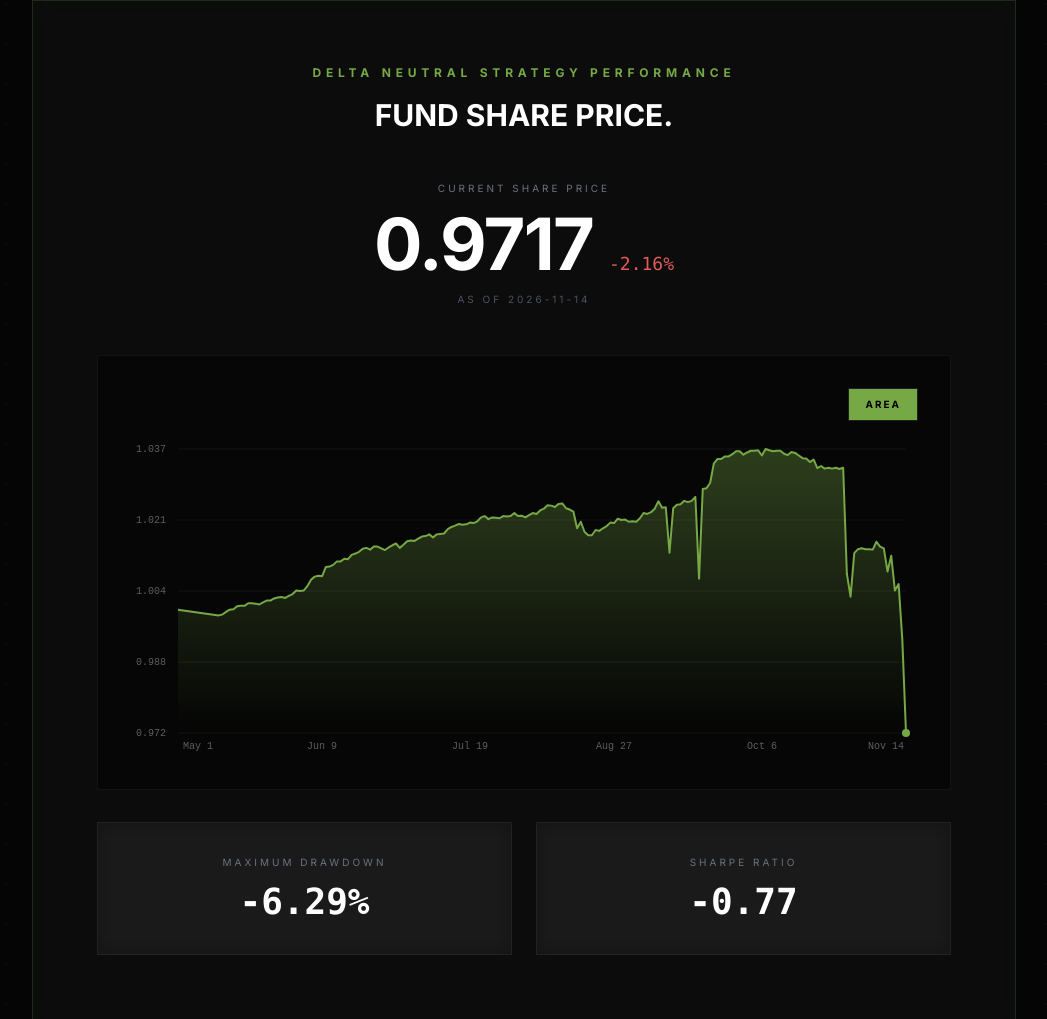
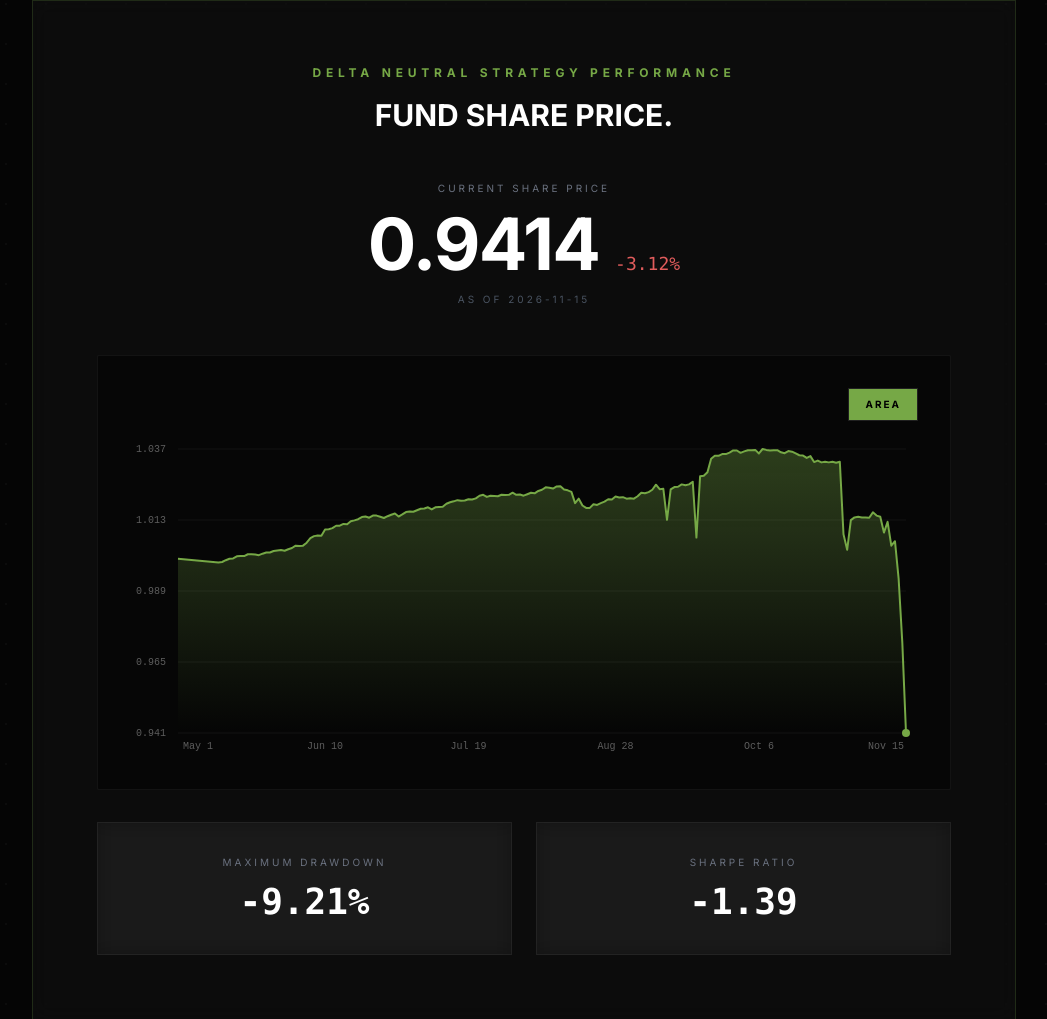
Before and after one commit to rexlau-prog/zynerise-website, a plain HTML site: page index.html in a window 1280 px wide. Shown: the part 1598-2617 px from the top of the page, without its empty margins (116-1163 px from the left). Drawn offline with nearby package versions, Linux system fonts and the light colour scheme.

Commit message:
FRA data auto-update: 2026-11-15 (189 pts, MDD -9.21%, Sharpe -1.39)

```diff
--- a/index.html
+++ b/index.html
@@ -369,9 +369,9 @@
         // (manual edits to this block are overwritten at 00:10 UTC).
         // dates/prices: aligned chronological series (oldest -> newest).
         const FRA_DATA = {
-            asOf: "2026-11-14",
-            maxDrawdown: -6.29,   // percent
-            sharpe: -0.77,
+            asOf: "2026-11-15",
+            maxDrawdown: -9.21,   // percent
+            sharpe: -1.39,
             dates: [
                 "2026-05-01", "2026-05-12", "2026-05-13", "2026-05-14", "2026-05-15", "2026-05-16",
                 "2026-05-17", "2026-05-18", "2026-05-19", "2026-05-20", "2026-05-21", "2026-05-22",
@@ -404,7 +404,7 @@
                 "2026-10-26", "2026-10-27", "2026-10-28", "2026-10-29", "2026-10-30", "2026-10-31",
                 "2026-11-01", "2026-11-02", "2026-11-03", "2026-11-04", "2026-11-05", "2026-11-06",
                 "2026-11-07", "2026-11-08", "2026-11-09", "2026-11-10", "2026-11-11", "2026-11-12",
-                "2026-11-13", "2026-11-14"
+                "2026-11-13", "2026-11-14", "2026-11-15"
             ],
             prices: [
                 1.0000, 0.9987, 0.9989, 0.9995, 1.0000, 1.0001, 1.0008, 1.0009, 1.0009, 1.0015,
@@ -425,7 +425,7 @@
                 1.0366, 1.0364, 1.0365, 1.0365, 1.0358, 1.0355, 1.0362, 1.0360, 1.0354, 1.0348,
                 1.0347, 1.0339, 1.0345, 1.0325, 1.0330, 1.0324, 1.0326, 1.0324, 1.0326, 1.0323,
                 1.0326, 1.0082, 1.0030, 1.0130, 1.0139, 1.0141, 1.0139, 1.0139, 1.0138, 1.0156,
-                1.0145, 1.0141, 1.0088, 1.0124, 1.0044, 1.0059, 0.9932, 0.9717
+                1.0145, 1.0141, 1.0088, 1.0124, 1.0044, 1.0059, 0.9932, 0.9717, 0.9414
             ]
         };
         // ============================================================
```
